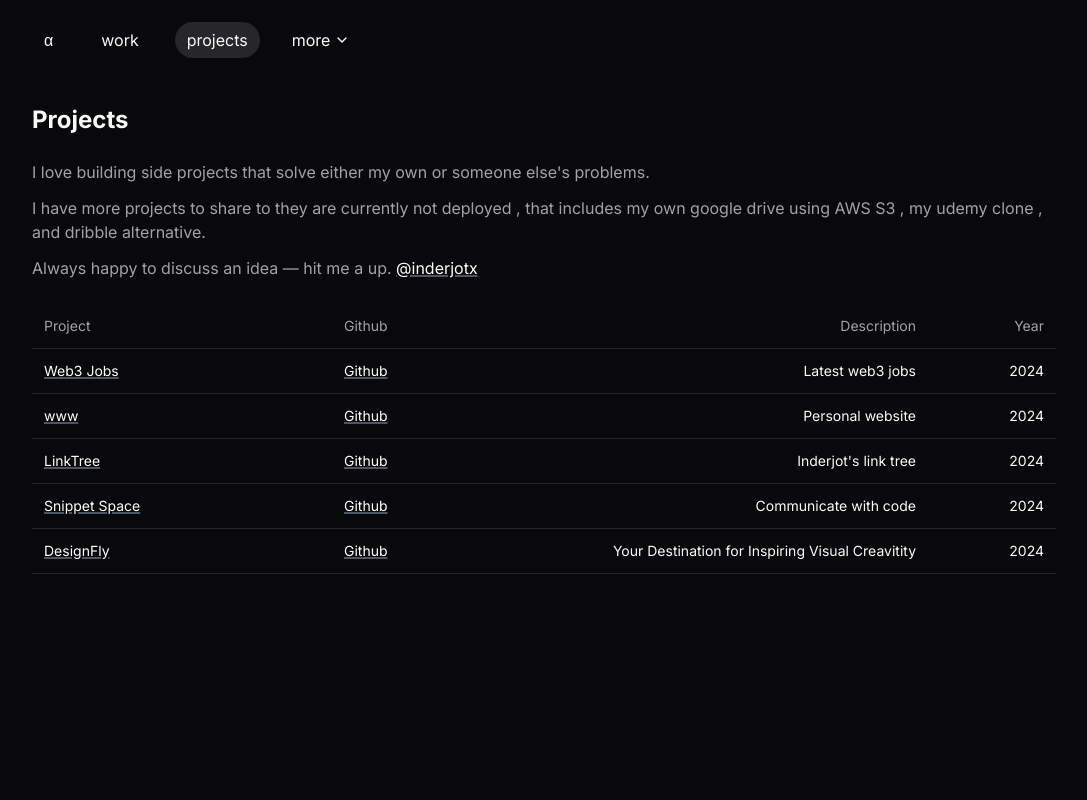
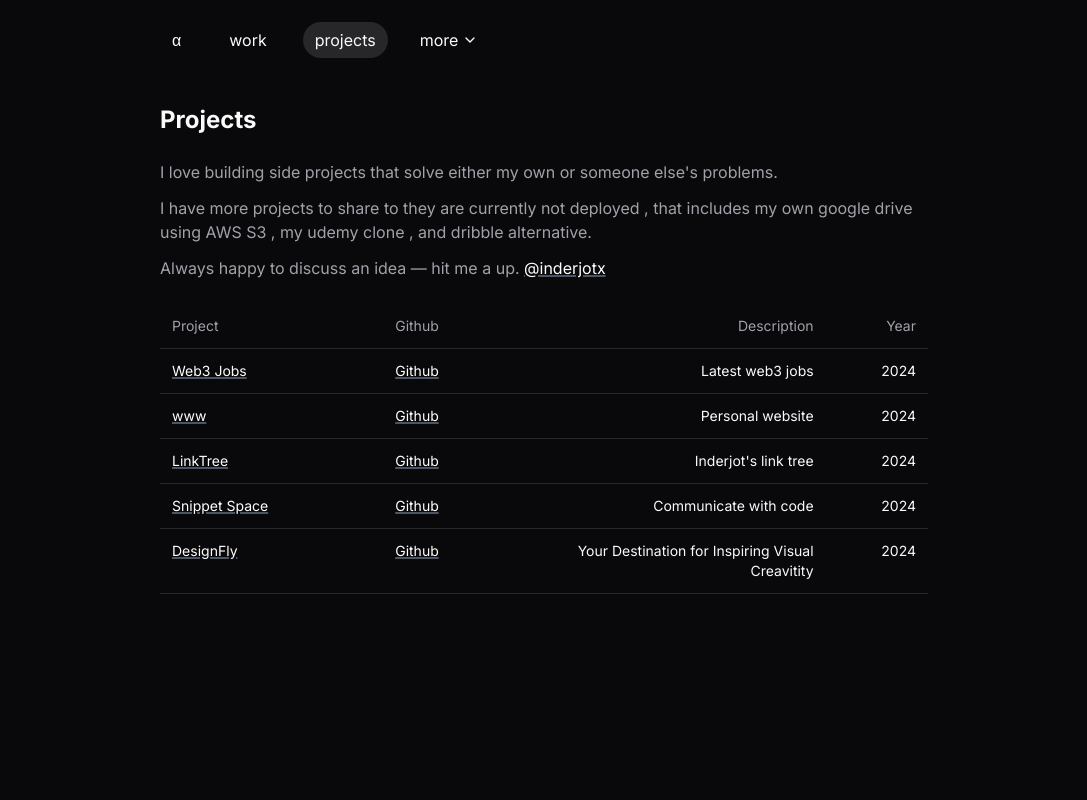
Before and after one commit to inderjotx/www, a Next.js app: page /projects in a window 1280 px wide. Shown: the top 800 px of the page, without its empty margins (96-1183 px from the left). Built offline with nearby package versions, Linux system fonts and the light colour scheme.

Commit message:
changes some

```diff
--- a/src/app/layout.tsx
+++ b/src/app/layout.tsx
@@ -79,7 +79,7 @@ export default function RootLayout({
         {/* <GoogleAnalytics /> */}
         <UserClickManager />
         <QueryProvider>
-          <div className="flex   flex-col gap-2 max-w-3xl xl:max-w-5xl px-4 md:px-0  md:mx-auto relative  ">
+          <div className="flex   flex-col gap-2 max-w-3xl px-4 md:px-0  md:mx-auto relative  ">
             <Navbar />
             <Toaster richColors />
             {children}
```
